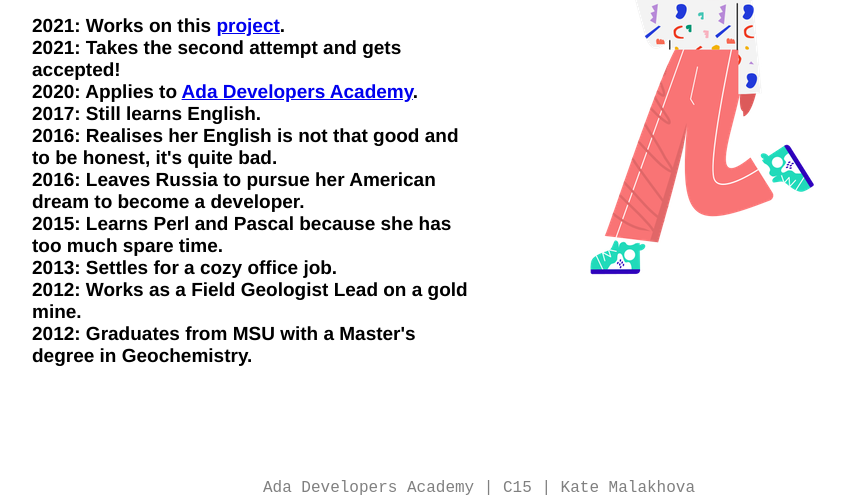
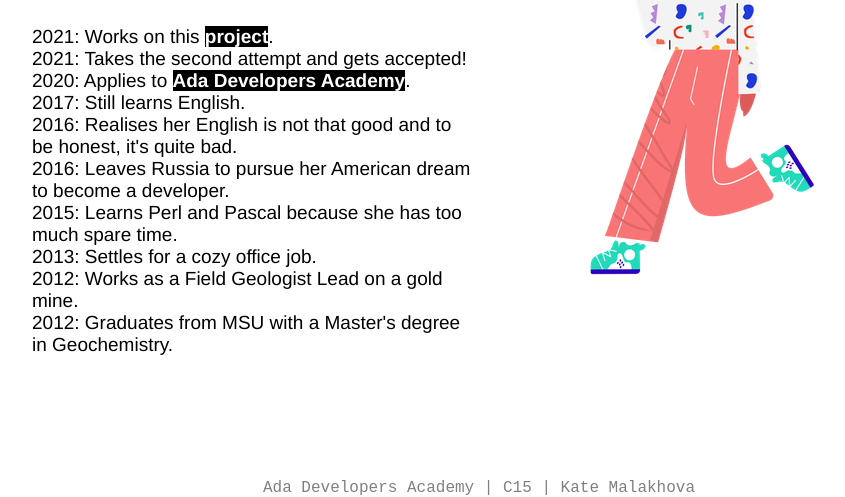
Before and after one commit to kmalakhova/kmalakhova.github.io, a plain HTML site: page index.html in a window 1280 px wide. Shown: the part 303-800 px from the top of the page, without its empty margins (161-1006 px from the left). Drawn offline with Linux system fonts and the light colour scheme.

Commit message:
Update the links

```diff
--- a/style/style.css
+++ b/style/style.css
@@ -40,7 +40,7 @@ header {
     font-size: 19px;
 }
 
-.some-facts,
+.some-facts a,
 .portfolio a {
     text-decoration: none;
     background-color: black;
@@ -48,7 +48,7 @@ header {
     font-weight: bold;
 }
 
-.some-facts,
+.some-facts a:hover,
 .portfolio a:hover {
     background-color: white;
     color: black;
```
